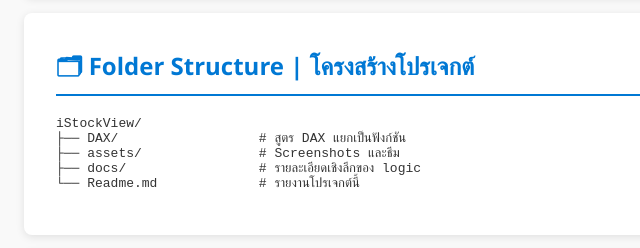
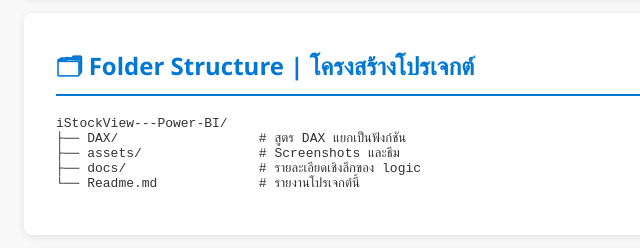
Before and after one commit to Benja1476/iStockView---Power-BI, a plain HTML site: page index.html in a window 1280 px wide. Shown: the part 2379-2627 px from the top of the page, 134-774 px from the left. Drawn offline with Linux system fonts and the light colour scheme.

Commit message:
Update index.html

```diff
--- a/index.html
+++ b/index.html
@@ -167,7 +167,7 @@
     <section>
         <h2>🗂 Folder Structure | โครงสร้างโปรเจกต์</h2>
         <pre>
-iStockView/
+iStockView---Power-BI/
 ├── DAX/                  # สูตร DAX แยกเป็นฟังก์ชัน
 ├── assets/               # Screenshots และธีม
 ├── docs/                 # รายละเอียดเชิงลึกของ logic
```
